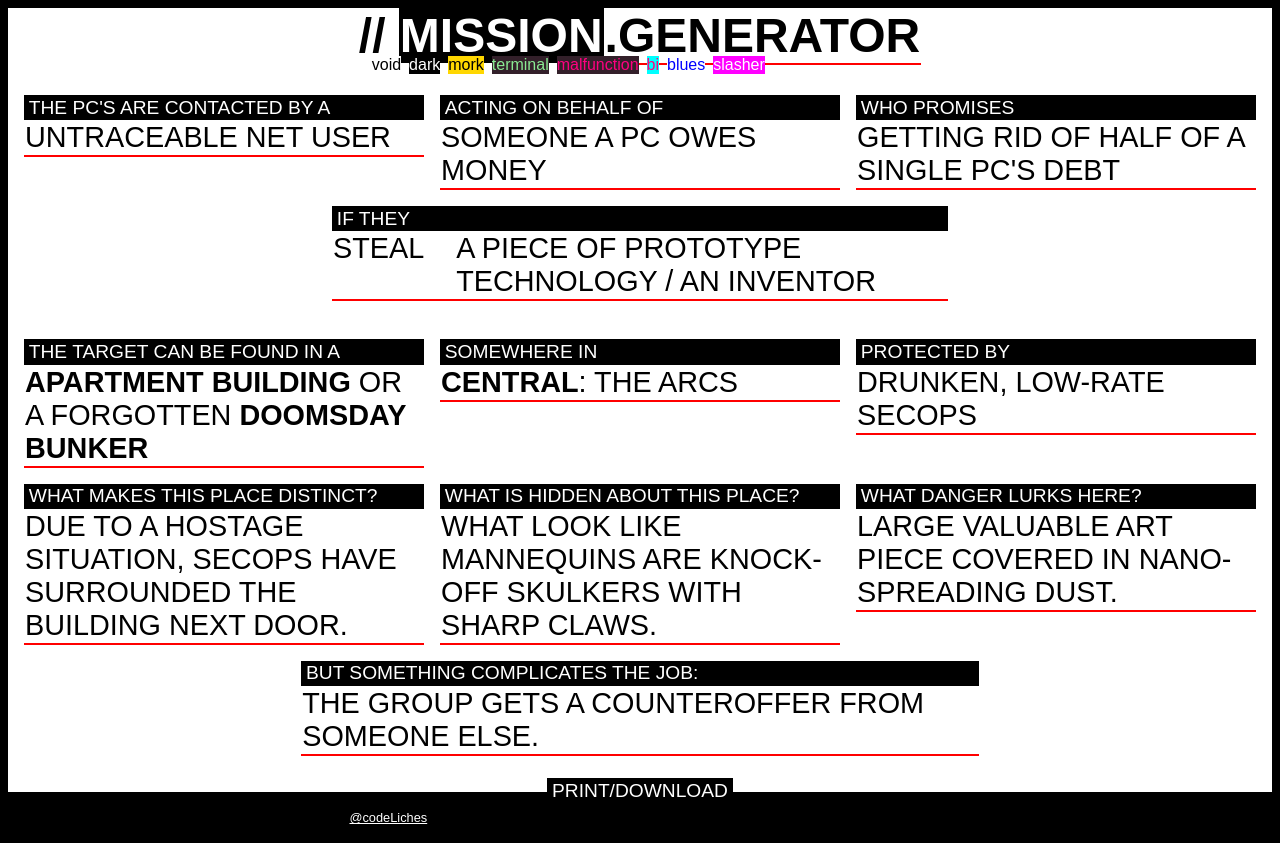
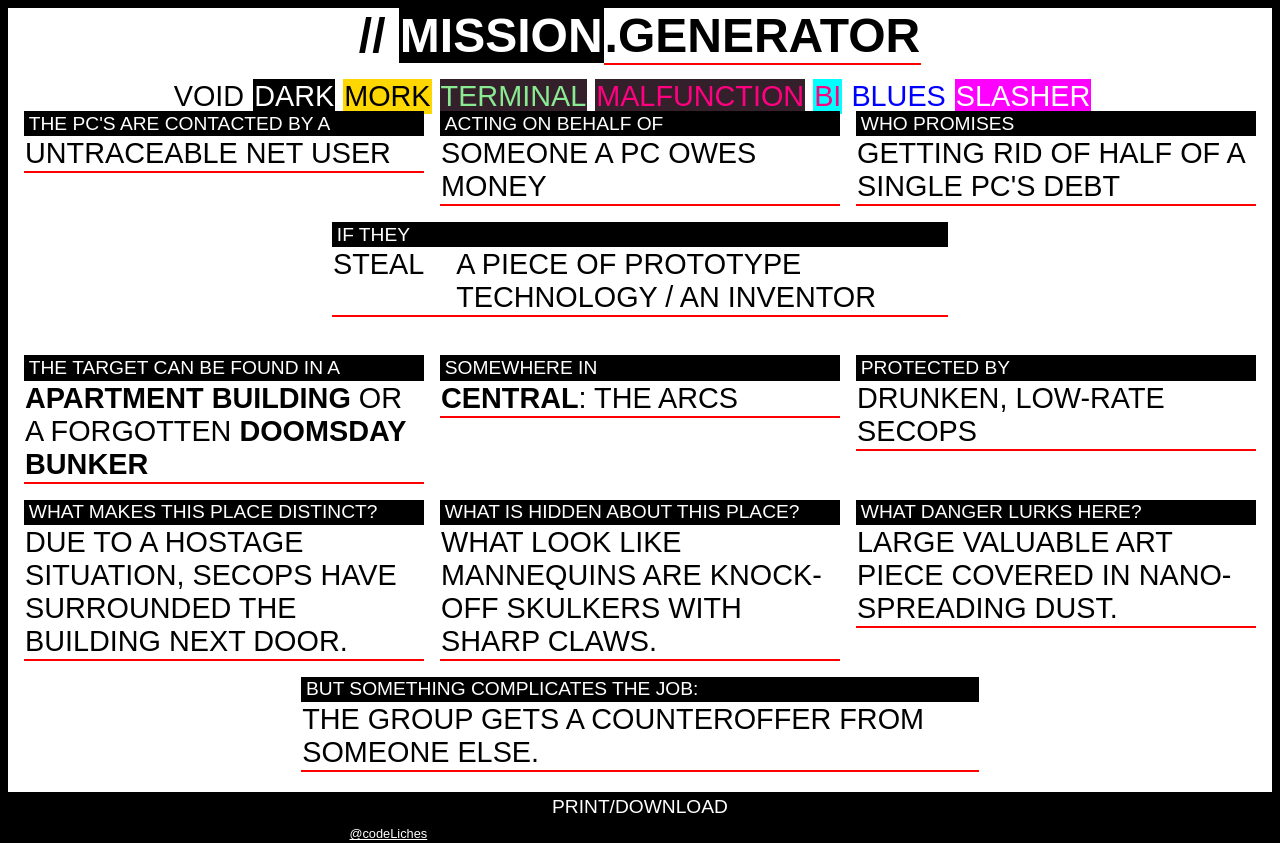
Before and after one commit to artliches/cyborg-missions, an Angular app: page /cyborg-missions/ in a window 1280 px wide. Both pictures are taken after a click on the element "MISSION". Built offline with nearby package versions, Linux system fonts and the light colour scheme; a web font is replaced by a local one.

Commit message:
Updated theme chooser scss

```diff
--- a/src/app/app.component.html
+++ b/src/app/app.component.html
@@ -12,13 +12,14 @@
     'gameboy': currentTheme === 'gameboy'
   }"
 >
-  <div *ngIf="showThemes" class="themeChooser no-print">
-    <span class="clickable {{theme}}" (click)="chooseTheme(theme)" *ngFor="let theme of themes">{{theme}}</span>
-  </div>
-
   <span class="mission-generator">
     <div class="title">
       <span>// <span (click)="showThemes = !showThemes" class="highlight clickable">MISSION</span> <span class="clickable" (click)="createMission()">.GENERATOR</span></span>
+    </div>
+    <div class="theme">
+      <div *ngIf="showThemes" class="themeChooser no-print">
+        <span class="clickable {{theme}}" (click)="chooseTheme(theme)" *ngFor="let theme of themes">{{theme}}</span>
+      </div>
     </div>
     <div class="contact">
       <span class="highlight">THE PC'S ARE CONTACTED BY A </span>
--- a/src/app/app.component.scss
+++ b/src/app/app.component.scss
@@ -7,21 +7,6 @@
     height: 98vh;
     width: 100%;
     grid-gap: 0.5rem;
-
-    .themeChooser {
-        display: grid;
-        grid-template-rows: 1fr;
-        grid-template-columns: repeat(10, min-content);
-        grid-gap: 0.5rem;
-        position: absolute;
-        top: 5%;
-        right: 5%;
-
-        .clickable {
-            cursor: pointer;
-            border-bottom: none;
-        }
-    }
 
     .print {
         place-self: end center;
@@ -54,7 +39,7 @@
     padding: 0rem 1rem 1rem 1rem;
     display: grid;
     grid-template-columns: 1fr;
-    grid-template-rows: repeat(9, min-content);
+    grid-template-rows: min-content 0.5rem repeat(9, min-content);
     grid-gap: 1rem;
     place-content: center;
     font-size: 1.2rem;
@@ -65,7 +50,20 @@
         display: grid;
         place-self: center;
         border: none;
-        margin-bottom: 1rem;
+    }
+
+    div.themeChooser {
+        display: grid;
+        grid-template-rows: 1fr;
+        grid-template-columns: repeat(10, min-content);
+        grid-gap: 0.5rem;
+        font-size: 1rem;
+        place-self: center;
+
+        .clickable {
+            cursor: pointer;
+            border-bottom: none;
+        }
     }
 
     .clickable {
@@ -83,11 +81,12 @@
         }
 
         .mission-generator {
-            $areas: contact, patron, reward, job, location, distinct, hidden, danger, geo, security, comp;
+            $areas: theme, contact, patron, reward, job, location, distinct, hidden, danger, geo, security, comp;
             grid-template-columns: repeat(3, 1fr);
-            grid-template-rows: repeat(6, min-content);
+            grid-template-rows: min-content 1rem repeat(5, min-content);
             grid-template-areas:
                 "title      title       title"
+                "theme      theme       theme"
                 "contact    patron      reward"
                 "job          job        job"
                 "location     geo         security"
@@ -101,6 +100,18 @@
                     span {
                         font-size: 3rem;
                     }
+                }
+            }
+
+            .themeChooser {
+                display: grid;
+                grid-template-rows: 1fr;
+                grid-template-columns: repeat(10, min-content);
+                grid-gap: 0.5rem;
+
+                .clickable {
+                    cursor: pointer;
+                    border-bottom: none;
                 }
             }
 
@@ -165,6 +176,7 @@
     div.themeChooser.no-print {
         display: none;
     }
+
     .mission-generator {
         $areas: contact, patron, reward, job, location, distinct, hidden, danger, geo, security, comp;
         grid-template-columns: repeat(3, 1fr);
```
